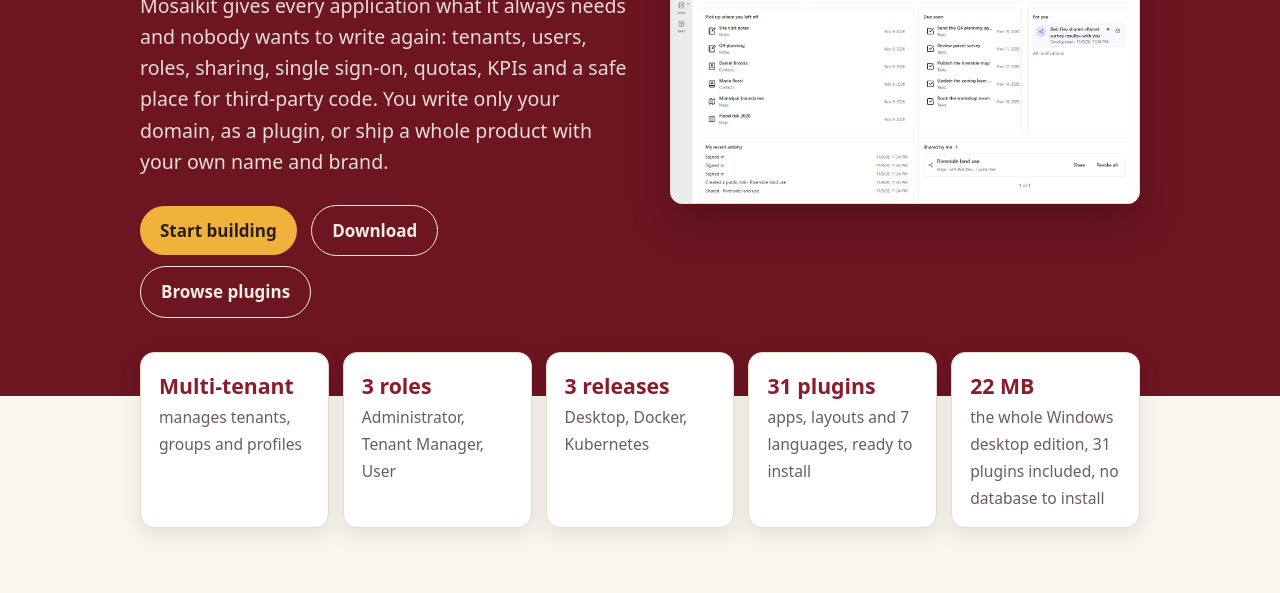
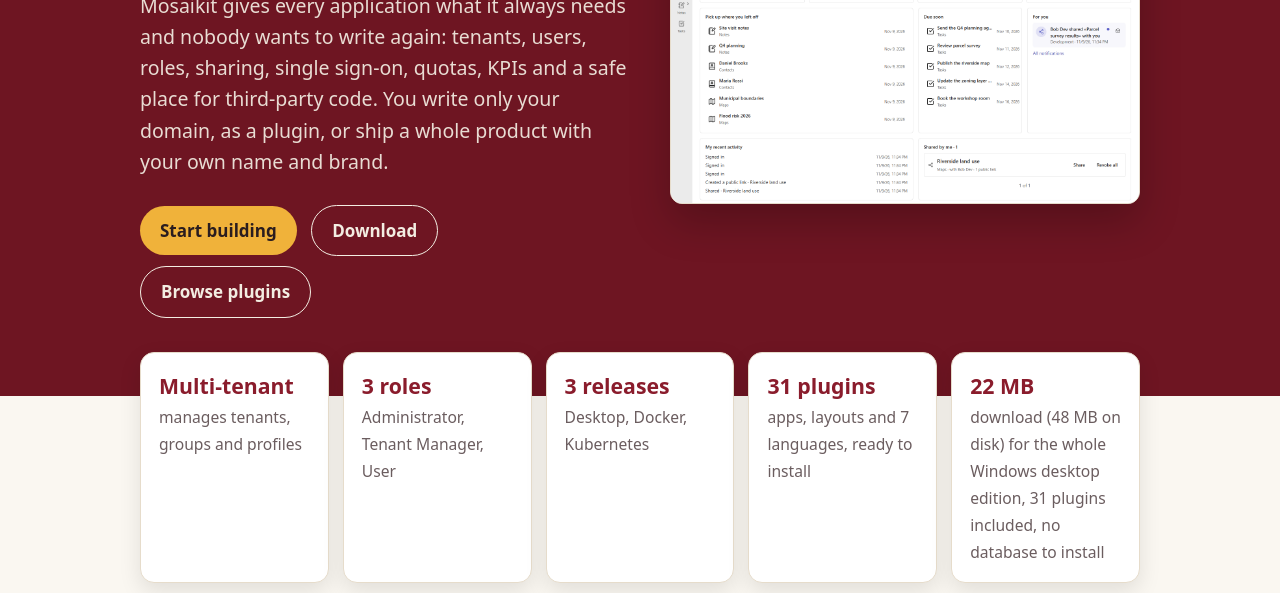
Before and after one commit to mosaikit/mosaikit.github.io, a plain HTML site: page index.html in a window 1280 px wide. Shown: the part 354-947 px from the top of the page. Drawn offline with Linux system fonts and the light colour scheme.

Commit message:
Home: the 22 MB are disk space (download and unpacked)
Co-Authored-By: Claude Sonnet 5.5 <noreply@anthropic.com>

```diff
--- a/index.html
+++ b/index.html
@@ -42,7 +42,7 @@
     <li><strong>3 roles</strong><span>Administrator, Tenant Manager, User</span></li>
     <li><strong>3 releases</strong><span>Desktop, Docker, Kubernetes</span></li>
     <li><strong>31 plugins</strong><span>apps, layouts and 7 languages, ready to install</span></li>
-    <li><strong>22 MB</strong><span>the whole Windows desktop edition, 31 plugins included, no database to install</span></li>
+    <li><strong>22 MB</strong><span>download (48 MB on disk) for the whole Windows desktop edition, 31 plugins included, no database to install</span></li>
   </ul>
 
   <section>
```
